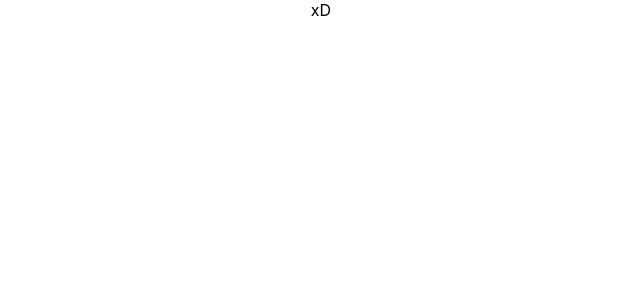
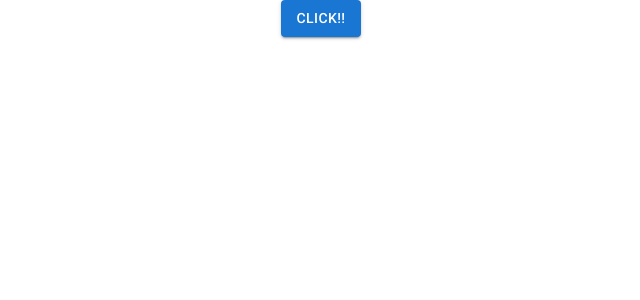
Before and after one commit to markusVJH/typescript-redux, a React (Create React App) app: page / in a window 1280 px wide. Shown: the top 300 px of the page, without its empty margins (319-959 px from the left). Built offline with nearby package versions, Linux system fonts and the light colour scheme.

Commit message:
first button with ts and mui. mui default installation

```diff
--- a/package.json
+++ b/package.json
@@ -3,6 +3,8 @@
   "version": "0.1.0",
   "private": true,
   "dependencies": {
+    "@emotion/react": "^11.11.1",
+    "@emotion/styled": "^11.11.0",
     "@fontsource/roboto": "^5.0.8",
     "@mui/material": "^5.14.12",
     "@mui/styled-engine-sc": "^5.14.12",
--- a/src/App.tsx
+++ b/src/App.tsx
@@ -1,9 +1,10 @@
 import './App.css';
+import CustomButton from './components/CustomButton/CustomButton';
 
 function App() {
   return (
     <div className="App">
-      xD
+      <CustomButton />
     </div>
   );
 }
--- /dev/null
+++ b/src/components/CustomButton/CustomButton.tsx
@@ -0,0 +1,10 @@
+import React from 'react';
+import CustomButtonStyled from './CustomButtonStyled';
+
+const CustomButton = () => {
+  return (
+    <CustomButtonStyled variant="contained">Click!!</CustomButtonStyled>
+  );
+};
+
+export default CustomButton;
--- /dev/null
+++ b/src/components/CustomButton/CustomButtonStyled.ts
@@ -0,0 +1,14 @@
+import { Button, ButtonProps, styled } from '@mui/material';
+/* import Button, { ButtonProps } from '@mui/material/Button'; */
+/* import {styled} from '@mui/material/styles'; */
+import React from 'react';
+
+const CustomButtonStyled = styled(Button)<ButtonProps>(({ theme }) => ({
+  backgroundColor: theme.palette.primary.main,
+  color: theme.palette.primary.contrastText,
+  '&:hover': {
+    backgroundColor: "darkblue"
+  },
+}))
+
+export default CustomButtonStyled;
```
Also changed, not shown: 1 other file (tests, documents, lock files or other folders).
